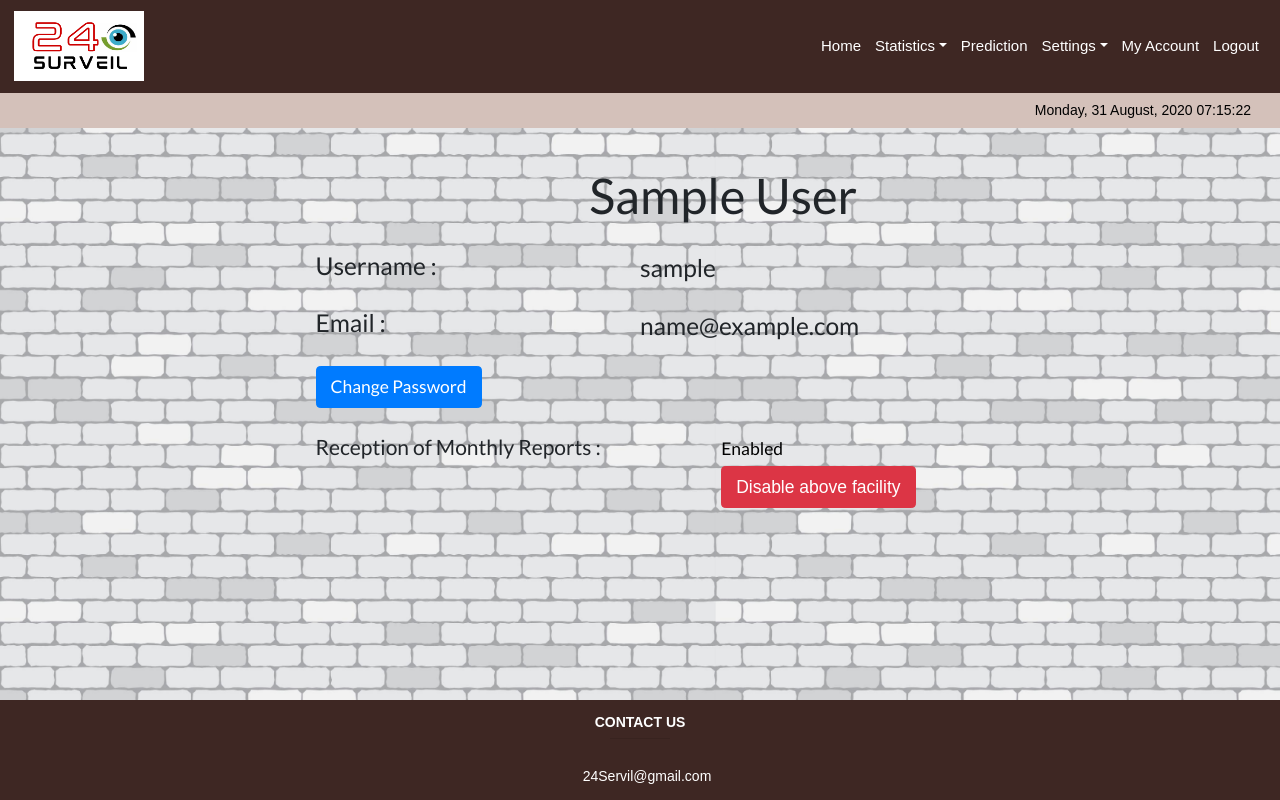
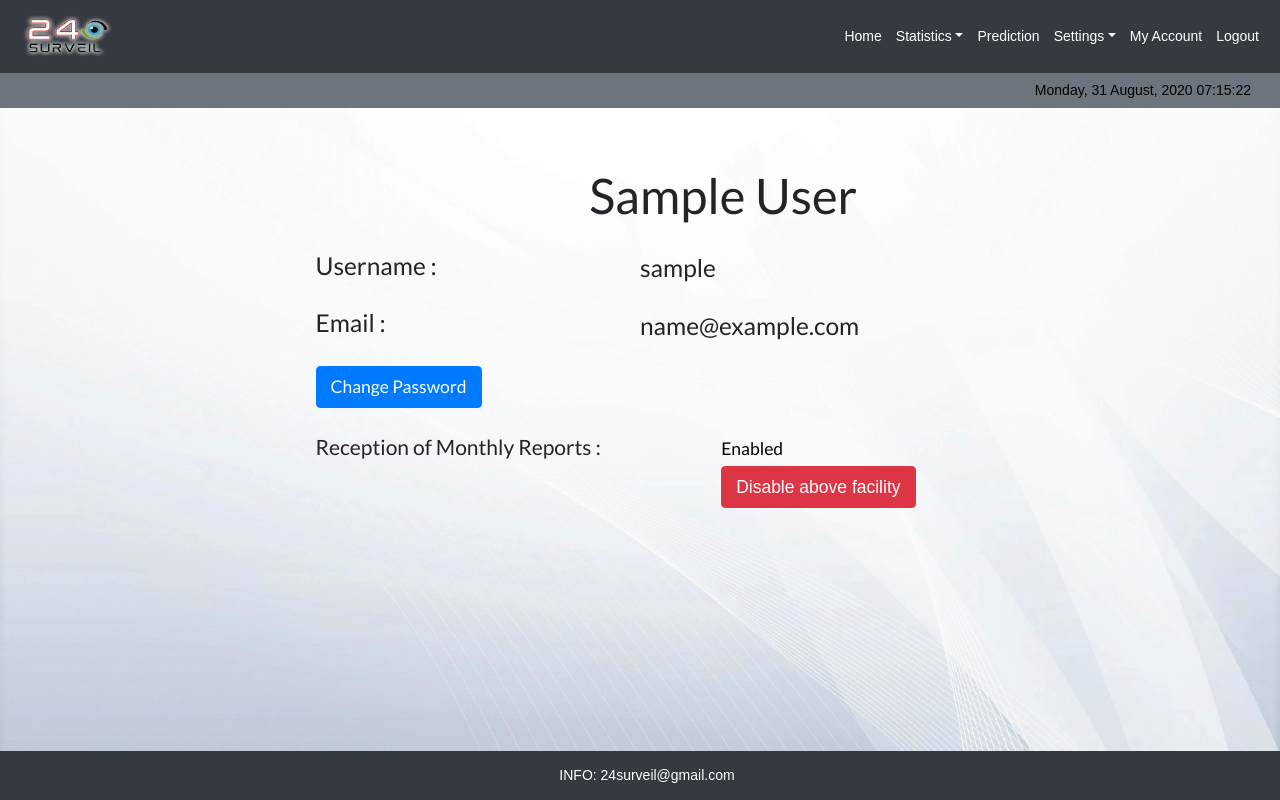
Before and after one commit to bitRondo/human-tracking-surveillance, a Django app: page /account/ in a window 1280 px wide. Run offline with Django 3.2, Linux system fonts and the light colour scheme; the visitor is signed in with stand-in values (Sample User, id 1); some libraries are stand-ins or nearby versions.

Commit message:
Created new Logo, Header footer changed

```diff
--- a/HumanTrackingSystem/templates/mainbase.html
+++ b/HumanTrackingSystem/templates/mainbase.html
@@ -38,13 +38,7 @@
         }
     </script>
     <style>
-       .navbar-custom {
-            background-color:#3e2723 ;
-            font-size: 15px;
-
-        }
         .navbar-custom-light {
-            background-color: #d4c1ba ;
             color: black;
         }
         .footer {
@@ -52,12 +46,16 @@
             left: 0;
             bottom: 0;
             width: 100%;
-            background-color: #3e2723;
             color: white;
             text-align: center;
         }
-
-
+        html,body {
+        background-image: url('{%static "background/mainBackground2.jpg" %}');
+        background-size: cover;
+        background-repeat: no-repeat;
+        height: 100%;
+        font-family: 'Numans', sans-serif;
+        }
     </style>
 
 </head>
@@ -65,9 +63,9 @@
     {% if user.is_authenticated %}
     <div id="header" class="fixed-top">
 
-        <nav class="navbar navbar-expand-lg  navbar-custom">
+        <nav class="navbar navbar-expand-lg bg-dark navbar-custom">
             <a class="navbar-brand" href="{% url 'index' %}">
-                <img width="130px" height="70px"src='{% static "background/Logo.png"%}'>
+                <img width="100px" height="50px"src='{% static "background/24SurveilLogo.png"%}'>
               </a>
             <ul class="navbar-nav ml-auto">
 
@@ -96,7 +94,7 @@
                 <li class="nav-item"><a href="{% url 'logout' %}" class="nav-link text-white">Logout</a></li>
             </ul>
         </nav>
-        <nav class="navbar navbar-expand-sm  navbar-custom-light">
+        <nav class="navbar navbar-expand-sm  bg-secondary navbar-custom-light">
             <ul class="navbar-nav ml-lg-auto ">
                 <li class="col"><span id="clock"></span></li>
 
@@ -108,7 +106,7 @@
     <!-- <div class="container-fluid" style="margin-top:8vw; margin-bottom: 3vw;"> -->
         {% block content %}{% endblock %}
     </div>
-    <footer class="footer font-small">
+    <footer class="footer bg-dark font-small">
 
         <!-- Copyright -->
         <div class="col text-center py-3">
@@ -126,10 +124,10 @@
             <div class="col-md-4 col-lg-3 col-xl-3 mx-auto mb-md-0 mb-4">
 
                 <!-- Links -->
-                <h6 class="text-uppercase font-weight-bold">Contact Us</h6>
+                {% comment %} <h6 class="text-uppercase font-weight-bold">Contact Us</h6>
                 <hr class="teal accent-3 mb-4 mt-0 d-inline-block mx-auto" style="width: 60px;">
-                <p>
-                  <i class="fas fa-home mr-3"></i> 24Servil@gmail.com</p>
+                <p> {% endcomment %}
+                  <i class="fas fa-home mr-3"></i> INFO: 24surveil@gmail.com</p>
                 <!-- <p>
                   <i class="fas fa-envelope mr-3"></i> info@example.com</p>
                 <p>
--- a/accountManagement/templates/registration/account.html
+++ b/accountManagement/templates/registration/account.html
@@ -5,8 +5,7 @@
 {% block content %}
 <style>
     html,body{
-        background-image: url('{%static "background/Brick wall background.png" %}');
-        /* opacity: 0.7; */
+        background-image: url('{%static "background/mainBackground.jpg" %}');
         background-size: cover;
         background-repeat: no-repeat;
         height: 100%;
```
Also changed, not shown: static/background/24SurveilLogo.png (added), static/background/Logo.png (deleted), static/background/mainBackground.jpg (added), static/background/mainBackground2.jpg (added), systemManagement/templates/systemManagement/userSetting.html (line endings or trailing spaces).
